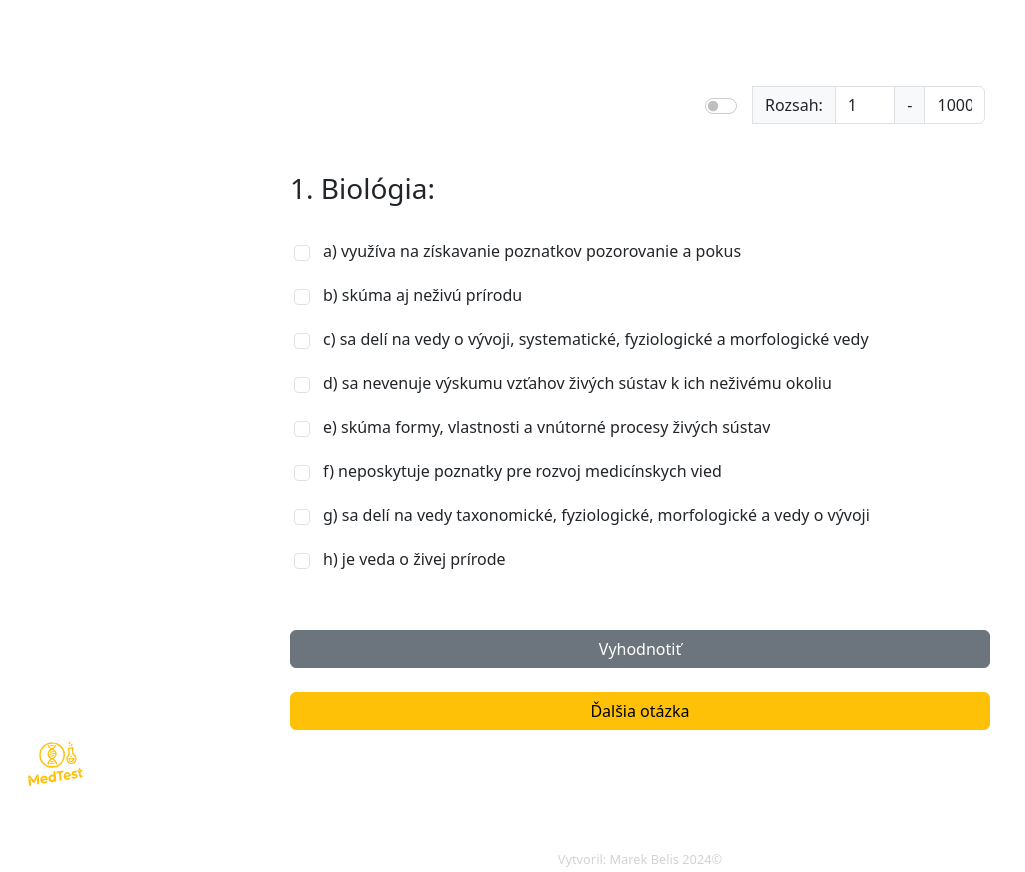
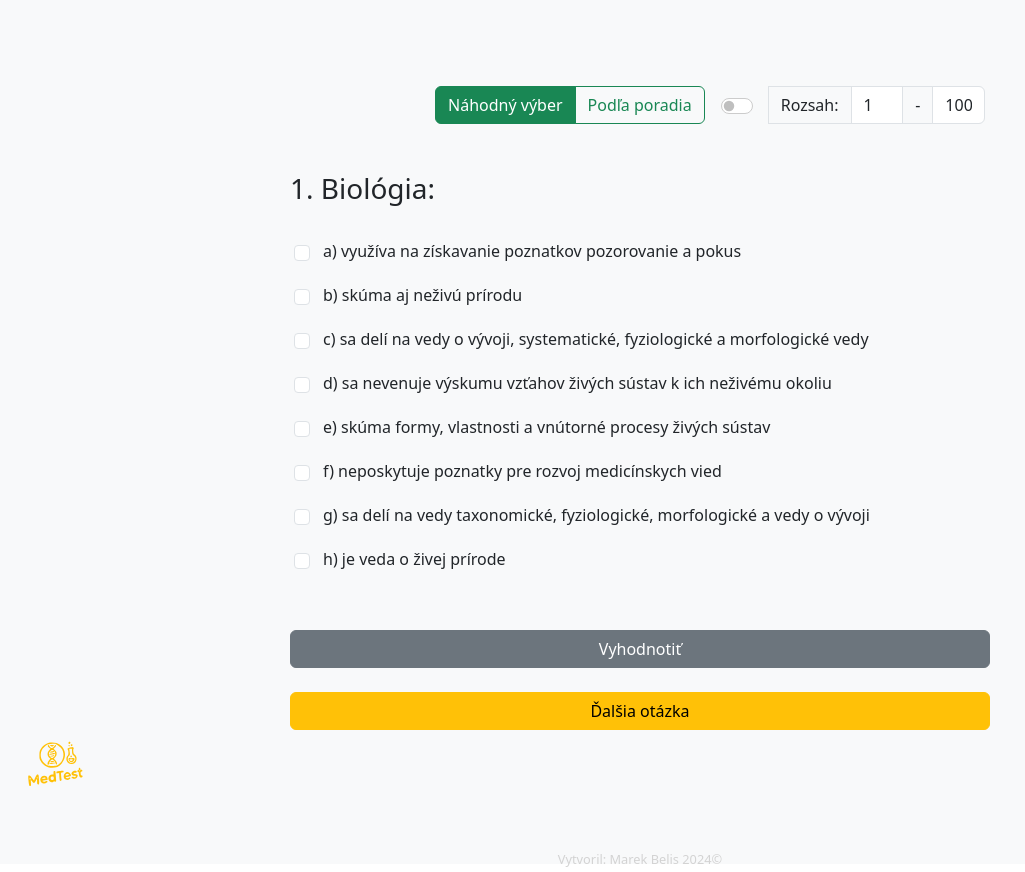
Before and after one commit to demoMedTest/demoMTest, a React (Vite) app: page / in a window 1280 px wide. Shown: the whole page, without its empty margins (0-1025 px from the left). Built offline with nearby package versions, Linux system fonts and the light colour scheme.

Commit message:
color change and added btn

```diff
--- a/src/App.css
+++ b/src/App.css
@@ -35,6 +35,7 @@
 }
 .modeWrapper{
   margin-right: 1rem;
+  margin-left: 1rem !important;
   margin-top: 0.5rem;
 }
 
@@ -45,7 +46,7 @@ input[type="number"]::-webkit-outer-spin-button {
 }
 
 .rangeHolder{
-  width: 280px !important;
+  width: 550px !important;
 }
 .toggler:checked {
   background-color: transparent !important;
--- a/src/components/Question.jsx
+++ b/src/components/Question.jsx
@@ -1,4 +1,6 @@
 import React, { useState, useEffect } from "react";
+import 'bootstrap';
+
 
 export default function Question() {
   const [currentQuestionIndex, setCurrentQuestionIndex] = useState(0); // Index aktuálnej otázky
@@ -60,16 +62,16 @@ export default function Question() {
         setQuestions(parsedQuestions);
       });
       setMode(window.matchMedia('(prefers-color-scheme: dark)').matches);
-      document.body.style.background = window.matchMedia('(prefers-color-scheme: dark)').matches ? "#313131" : "white";
+      document.body.style.background = window.matchMedia('(prefers-color-scheme: dark)').matches ? "#212529" : "#F8F9FA";
   }, []);
 
   const changeMode = () => {
     setMode((prev)=>!prev);
     if(mode){
-      document.body.style.background = "white"
+      document.body.style.background = "#F8F9FA"
     }
     else{
-      document.body.style.background = "#313131"
+      document.body.style.background = "#212529"
     }
   }
 
@@ -152,10 +154,18 @@ export default function Question() {
     }));
   };
 
-
   return (
     <div className="d-flex flex-column mainContainer">
       <div className="input-group mb-3 rangeHolder ms-auto fixed-top mb-5">
+
+      <div class="btn-group" role="group" aria-label="Basic radio toggle button group">
+        <input type="radio" class="btn-check" name="btnradio" id="btnradio1" autocomplete="off" checked></input>
+        <label class="btn btn-outline-success" for="btnradio1">Náhodný výber</label>
+
+        <input type="radio" class="btn-check" name="btnradio" id="btnradio2" autocomplete="off"></input>
+        <label class="btn btn-outline-success" for="btnradio2">Podľa poradia</label>
+      </div>
+
       <div className="form-check form-switch modeWrapper">
         <input className="form-check-input toggler" type="checkbox" role="switch" id="flexSwitchCheckDefault" onChange={changeMode} checked={mode? true: false}></input>
       </div>
```
